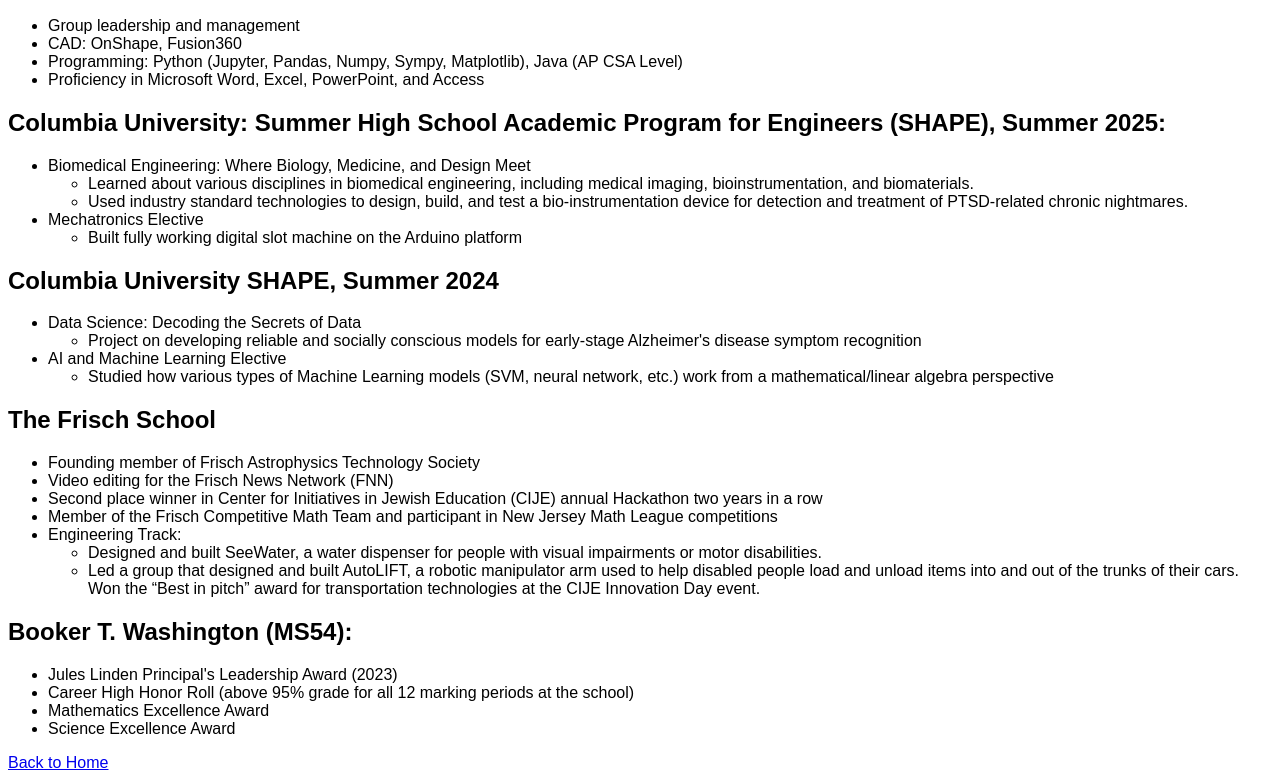
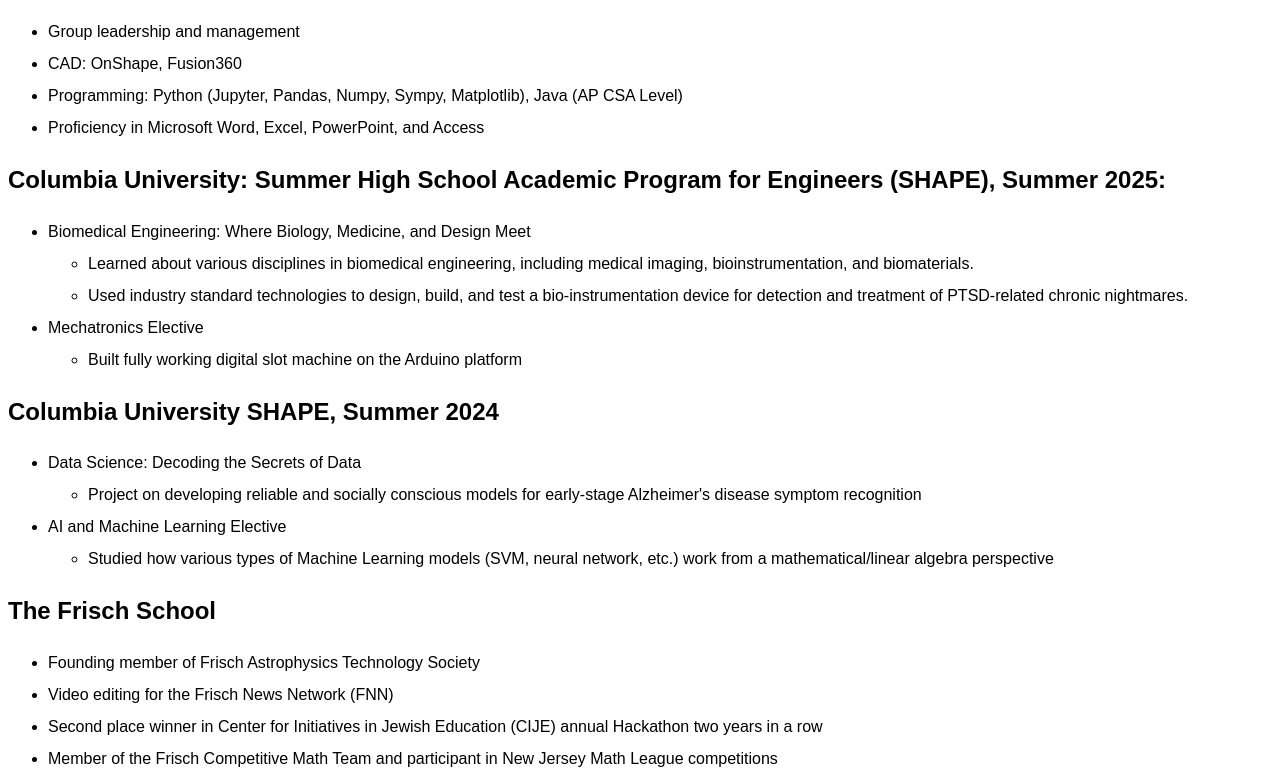
Before and after one commit to RibosomeDude/CharlesPomerantz, a plain HTML site: page resume.html in a window 1280 px wide. Shown: the part 111-892 px from the top of the page. Drawn offline with Linux system fonts and the light colour scheme.

Commit message:
Updated Line Spacing

```diff
--- a/style.css
+++ b/style.css
@@ -1,3 +1,4 @@
 body {
     font-family: sans-serif;
+    line-height: 2.0em;
 }
```
